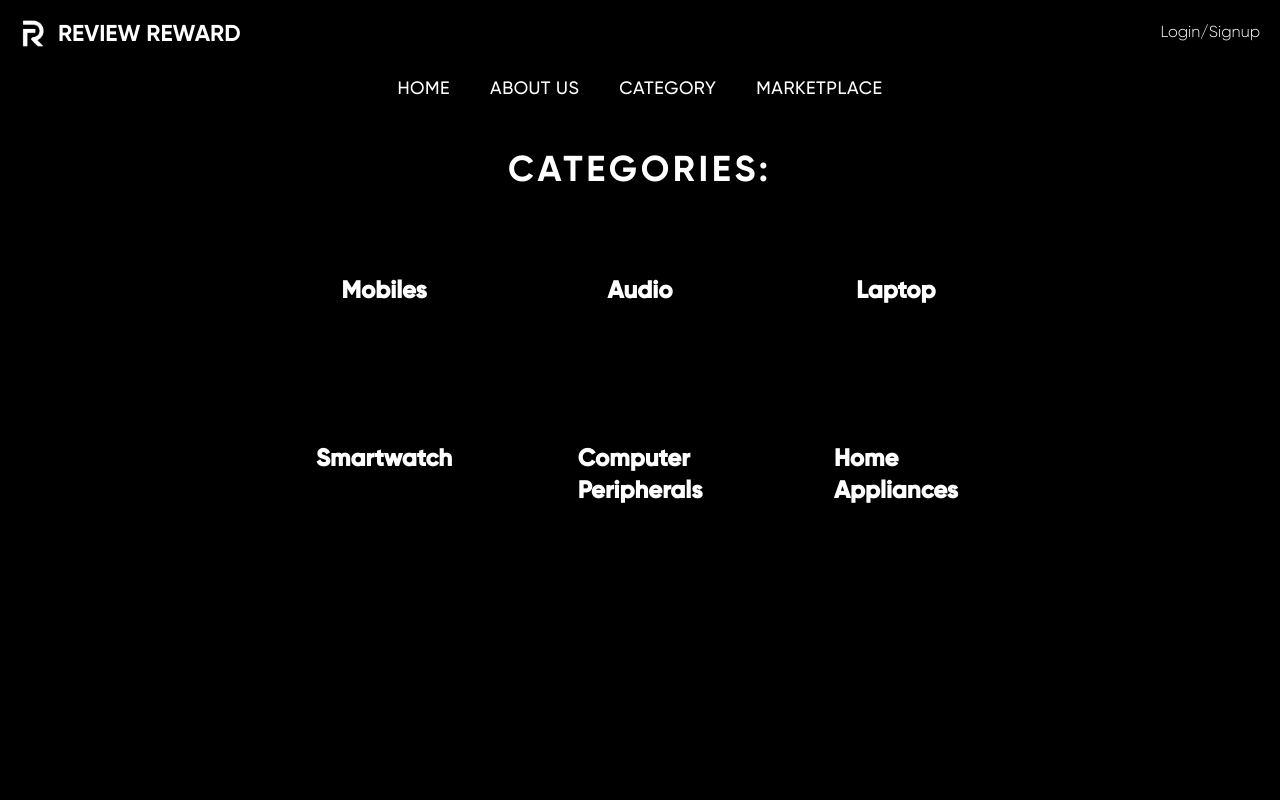
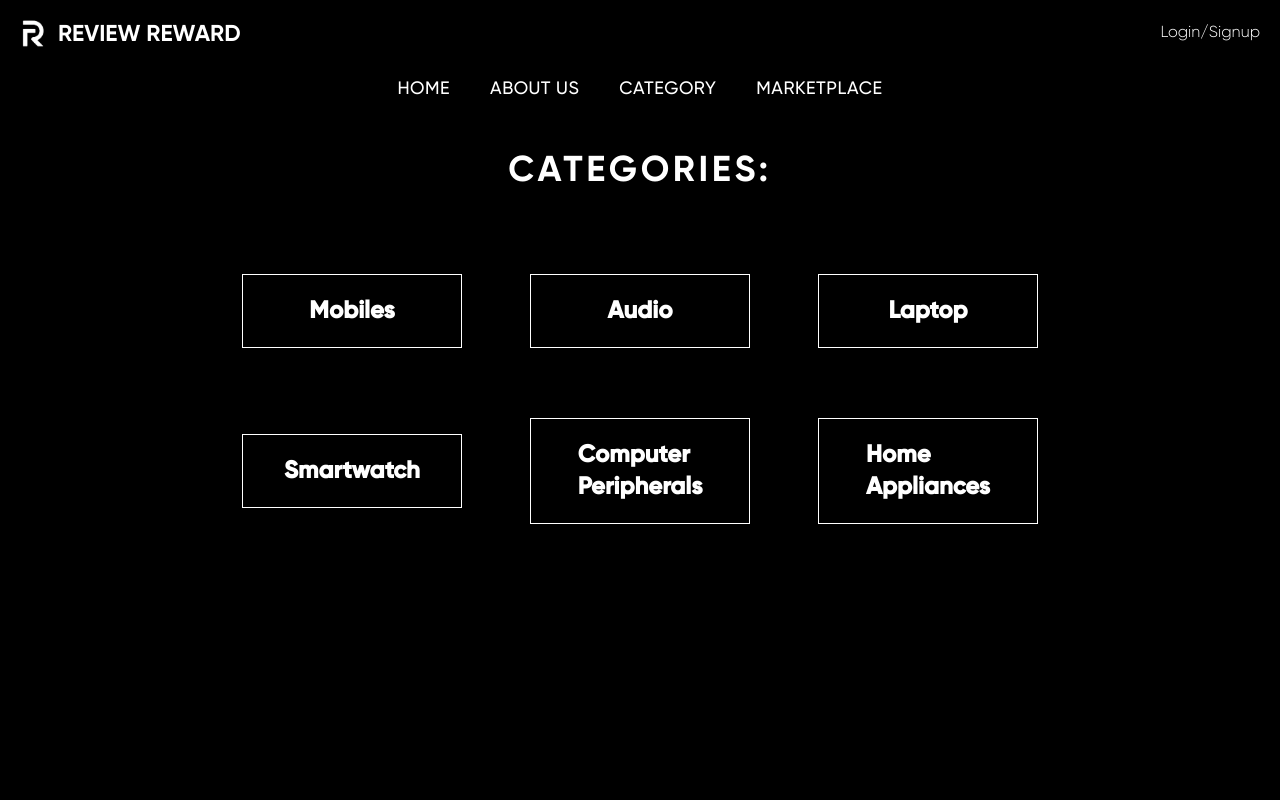
Before and after one commit to bogusdeck/ReviewReward, a Next.js app in the folder Nextjs/: page /catagory in a window 1280 px wide. Shown: the top 800 px of the page. Built offline with nearby package versions, Linux system fonts and the light colour scheme; no server answers.

Commit message:
nav and category setup

```diff
--- a/Nextjs/src/components/CatagoryLink.js
+++ b/Nextjs/src/components/CatagoryLink.js
@@ -1,5 +1,4 @@
 "use client";
-
 import { useRouter } from 'next/navigation';
 
 const categories = [
@@ -19,20 +18,22 @@ const CategoryLink = () => {
   };
 
   return (
-    <div className="grid grid-cols-1 gap-16 mt-12 sm:grid-cols-3 lg:mt-10 justify-items-center">
+    <div className="grid grid-cols-1 gap-8 mt-12 sm:grid-cols-2 lg:grid-cols-3 justify-items-center">
       {categories.map((category, index) => (
         <div
           key={index}
-          className="w-fit h-fit transition-all duration-1000 rounded-xl cursor-pointer"
+          className="relative w-64 h-32 transition-all duration-300 ease-in-out transform rounded-xl cursor-pointer overflow-hidden"
           onClick={() => handleNavigation(category.path)}
         >
-          <div className="p-2 flex flex-col items-center justify-center h-fit w-fit">
-            <div className="text-2xl mt-4 font-bold text-white subfont-bold hover:tracking-widest p-5">
-              {category.name.includes(' ')
-                ? category.name.split(' ').map((word, i) => (
-                    <div key={i}>{word}</div>
-                  ))
-                : category.name}
+          <div className="p-2 flex flex-col items-center justify-center h-full w-full">
+            <div className="relative flex items-center justify-center border border-white w-11/12 h-11/12 text-2xl mt-4 font-bold text-white subfont-bold p-5 transition-all duration-300 ease-in-out hover:tracking-widest">
+              <span className="block">
+                {category.name.includes(' ')
+                  ? category.name.split(' ').map((word, i) => (
+                      <div key={i}>{word}</div>
+                    ))
+                  : category.name}
+              </span>
             </div>
           </div>
         </div>
--- a/Nextjs/src/components/NavBar.js
+++ b/Nextjs/src/components/NavBar.js
@@ -1,12 +1,8 @@
-// components/Navbar.js
 "use client";
 import Link from 'next/link';
 import { useState, useEffect } from 'react';
 
-
-
 const Navbar = () => {
-
   const [isScrolled, setIsScrolled] = useState(false);
 
   useEffect(() => {
@@ -27,10 +23,34 @@ const Navbar = () => {
     <nav className={`bg-black p-2 ${isScrolled ? 'fixed top-0 left-0 w-full z-50' : ''}`}>
       <div className="container mx-auto flex justify-center items-center">
         <div className="space-x-2 md:space-x-10 text-[12px] md:text-[18px]">
-          <Link href="/" className="text-white hover:tracking-[4px] transition duration-300 hover:text-gray-300 subfont-medium tracking-[0.5px]">HOME</Link>
-          <Link href="/AboutUs" className="text-white hover:tracking-[4px] transition duration-300 hover:text-gray-300 subfont-medium tracking-[0.5px]">ABOUT US</Link>
-          <Link href="/catagory" className="text-white hover:tracking-[4px] transition duration-300 hover:text-gray-300 subfont-medium tracking-[0.5px]">CATEGORY</Link>
-          <Link href="/MarketPlace" className="text-white hover:tracking-[4px] transition duration-300 hover:text-gray-300 subfont-medium tracking-[0.5px]">MARKETPLACE</Link>
+          <div className="inline-block">
+            <Link href="/" className="group relative">
+              <span className="block text-white transition-all duration-300 subfont-medium tracking-[0.5px] group-hover:tracking-[4px] group-hover:text-gray-300">
+                HOME
+              </span>
+            </Link>
+          </div>
+          <div className="inline-block">
+            <Link href="/AboutUs" className="group relative">
+              <span className="block text-white transition-all duration-300 subfont-medium tracking-[0.5px] group-hover:tracking-[4px] group-hover:text-gray-300">
+                ABOUT US
+              </span>
+            </Link>
+          </div>
+          <div className="inline-block">
+            <Link href="/category" className="group relative">
+              <span className="block text-white transition-all duration-300 subfont-medium tracking-[0.5px] group-hover:tracking-[4px] group-hover:text-gray-300">
+                CATEGORY
+              </span>
+            </Link>
+          </div>
+          <div className="inline-block">
+            <Link href="/MarketPlace" className="group relative">
+              <span className="block text-white transition-all duration-300 subfont-medium tracking-[0.5px] group-hover:tracking-[4px] group-hover:text-gray-300">
+                MARKETPLACE
+              </span>
+            </Link>
+          </div>
         </div>
       </div>
     </nav>
```
